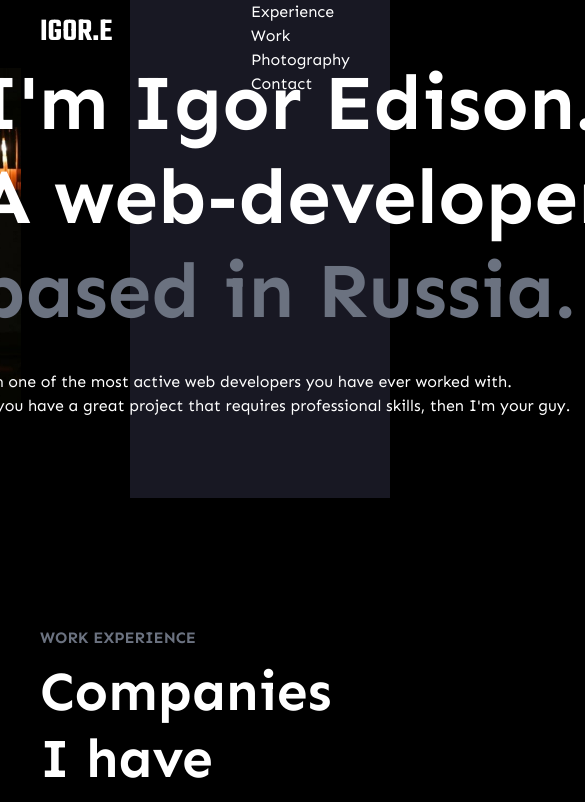
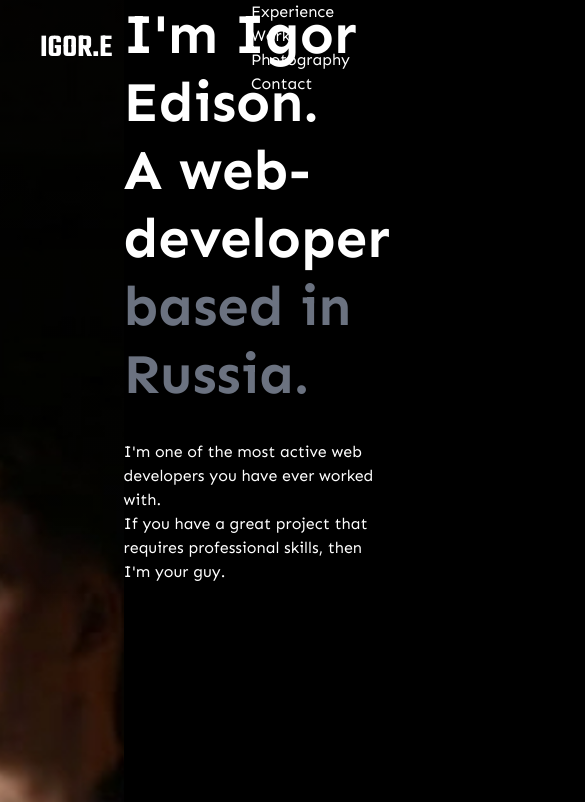
Before and after one commit to Daikity/igor-edison-personal, a Next.js app: page / in a window 390 px wide. Shown: the top 802 px of the page, 585 px wide, since content can reach past the window. Built offline with nearby package versions, Linux system fonts and the light colour scheme.

Commit message:
tablet layout

```diff
--- a/next.config.ts
+++ b/next.config.ts
@@ -6,9 +6,9 @@ const nextConfig: NextConfig = {
   trailingSlash: true,
   images: { unoptimized: true },
   sassOptions: {
-    includePaths: [path.join(__dirname, 'app')],
-    prependData: `
-      @use '@/assets/scss/global/varibels' as *;
+    includePaths: [path.join(__dirname, 'assets/scss')],
+    additionalData: `
+      @use "sass:map";
       @use '@/assets/scss/global/mixins' as *;
     `,
   },
--- a/src/app/globals.scss
+++ b/src/app/globals.scss
@@ -1,10 +1,6 @@
-@use '@/assets/scss/global/_varibels' as *;
-@use '@/assets/scss/global/_mixins' as *;
-
 @tailwind base;
 @tailwind components;
 @tailwind utilities;
-
 
 :root {
   --color-base:           #000000;
@@ -30,10 +26,14 @@ body {
 }
 
 h1 {
-  font-size: 78px;
+
   font-weight: 700;
   line-height: normal;
   margin-bottom: 32px;
+  font-size: 56px;
+  @include adaptive(laptop) {
+    font-size: 78px;
+  }
 }
 
 h2 {
--- a/src/app/layout.tsx
+++ b/src/app/layout.tsx
@@ -1,6 +1,6 @@
 import type { Metadata } from "next";
 import { Sen, Teko } from "next/font/google";
-import "./globals.scss";
+import './globals.scss';
 
 // components
 import TopMenu from "@/components/TopMenu";
--- a/src/app/page.tsx
+++ b/src/app/page.tsx
@@ -10,7 +10,7 @@ export default function Home() {
 
   return (
     <>
-      <div className="h-full min-h-[30rem] home">
+      <div className="home">
         <Main ref={mainSection} />
       </div>
       <Experience ref={experience} />
--- a/src/assets/scss/global/_mixins.scss
+++ b/src/assets/scss/global/_mixins.scss
@@ -1,10 +1,11 @@
 @use "sass:map";
-@use '@/assets/scss/global/_varibels' as *;
-
+@use '@/assets/scss/global/variables' as *;
 
 @mixin adaptive($breakpoint-name) {
   @if map.has-key($breakpoints, $breakpoint-name) {
-    @media (min-width: breakpoint($breakpoint-name)) {
+    $breakpoint: map.get($breakpoints, $breakpoint-name);  // Получаем значение брейкпоинта
+
+    @media (min-width: $breakpoint) {
       @content;
     }
   } @else {
--- /dev/null
+++ b/src/assets/scss/global/_variables.scss
@@ -0,0 +1,8 @@
+$breakpoints: (
+  'mobile-s': 375px,
+  'mobile': 375px,
+  'tablet': 768px,
+  'laptop': 1280px,
+  'laptop-l': 1440px,
+  'hd-desktop': 1920px,
+);
--- a/src/assets/scss/global/_varibels.scss
+++ /dev/null
@@ -1,9 +0,0 @@
-$breakpoints: (
-  'mobile': 320px,
-  'tablet': 765px,
-  'small-desktop': 1024px,
-  'desktop': 1280px,
-  'large-desktop': 1440px,
-  'hd-desktop': 1920px,
-  'ultra-hd': 2540px
-);
--- a/src/assets/scss/home.scss
+++ b/src/assets/scss/home.scss
@@ -1,24 +1,72 @@
-@use '@/assets/scss/global/_varibels' as *;
-@use '@/assets/scss/global/_mixins' as *;
-
 .home {
-  @apply relative pt-14 pb-20 bg-black;
+  @apply relative pb-20 bg-black h-full min-h-[30rem];
+  @include adaptive(tablet) {
+    @apply pt-0;
+  }
+  @include adaptive(laptop) {
+    @apply pt-14;
+  }
   .title {
-    @apply flex items-center justify-center;
+    @apply flex justify-stretch;
+    @include adaptive(laptop-l) {
+      @apply items-center justify-center;
+    }
 
     .title-text {
-      @apply relative -translate-x-11 z-[3] text-white;
-      flex: 0 0 738px;
+      flex: 0 1 55%;
+      @apply z-[3] text-white;
+
+      @include adaptive(tablet) {
+        @apply absolute top-1/3 right-8 w-3/5;
+      }
+      @include adaptive(laptop) {
+        transform: translate(0, 0);
+        @apply relative flex flex-col justify-center;
+      }
+      @include adaptive(laptop-l) {
+        flex: 0 0 738px;
+        @apply relative -translate-x-11;
+      }
     }
 
-    img {
-      @apply relative z-[2];
+    .photo-container {
+      width: 100rem;
+      height: 100rem;
+      // transform: translate(20%, 0);
+      @apply max-w-[750] max-h-[650] relative z-[2];
+
+      @include adaptive(tablet) {
+        @apply -translate-x-48;
+      }
+
+      @include adaptive(laptop-l) {
+        transform: translate(0, 0);
+      }
+
+      img {
+        width: 100%;
+        height: 100%;
+        object-fit: cover;
+        @apply absolute z-[2] w-full h-full top-0 left-0;
+      }
+
+      .photo-gradient {
+        background: radial-gradient(
+          circle,
+          rgba(0, 0, 0, 0) 20%,
+          rgba(0, 0, 0, 0.8) 100%
+        );
+        @apply absolute z-[3] w-full h-full top-0 left-0;
+        @include adaptive(laptop-l) { display: none; }
+      }
     }
 
     &::after {
-      content: "";
+      background-color: var(--color-lvl-1);
+      @include adaptive(laptop-l) {
+        content: "";
+      }
       @apply absolute z-[1] -top-24 bottom-0 left-1/3 right-0;
-      background-color: var(--color-lvl-1);
     }
   }
 }
--- a/src/components/scss/logo-text.scss
+++ b/src/components/scss/logo-text.scss
@@ -1,6 +1,6 @@
 .logo-txt {
   font-family: var(--font-teko);
-  @apply uppercase font-semibold;
+  @apply uppercase font-semibold m-0;
 
   &.l {
     font-size: 52px;
--- a/src/sections/main.tsx
+++ b/src/sections/main.tsx
@@ -8,7 +8,10 @@ import { RefObject } from 'react';
 export default function Main({ref}: {ref: RefObject<null>}) {
   return (
     <div className="title" ref={ref}>
-      <Image src={PhotoImg} alt="I.EDISON" width={750} height={650} />
+      <div className="photo-container">
+        <Image src={PhotoImg} priority={true} alt="I.EDISON" />
+        <div className='photo-gradient' />
+      </div>
       <div className="title-text">
         <h1>
           {`I'm Igor Edison.`} <br />
```
Also changed, not shown: 1 other file (tests, documents, lock files or other folders).
